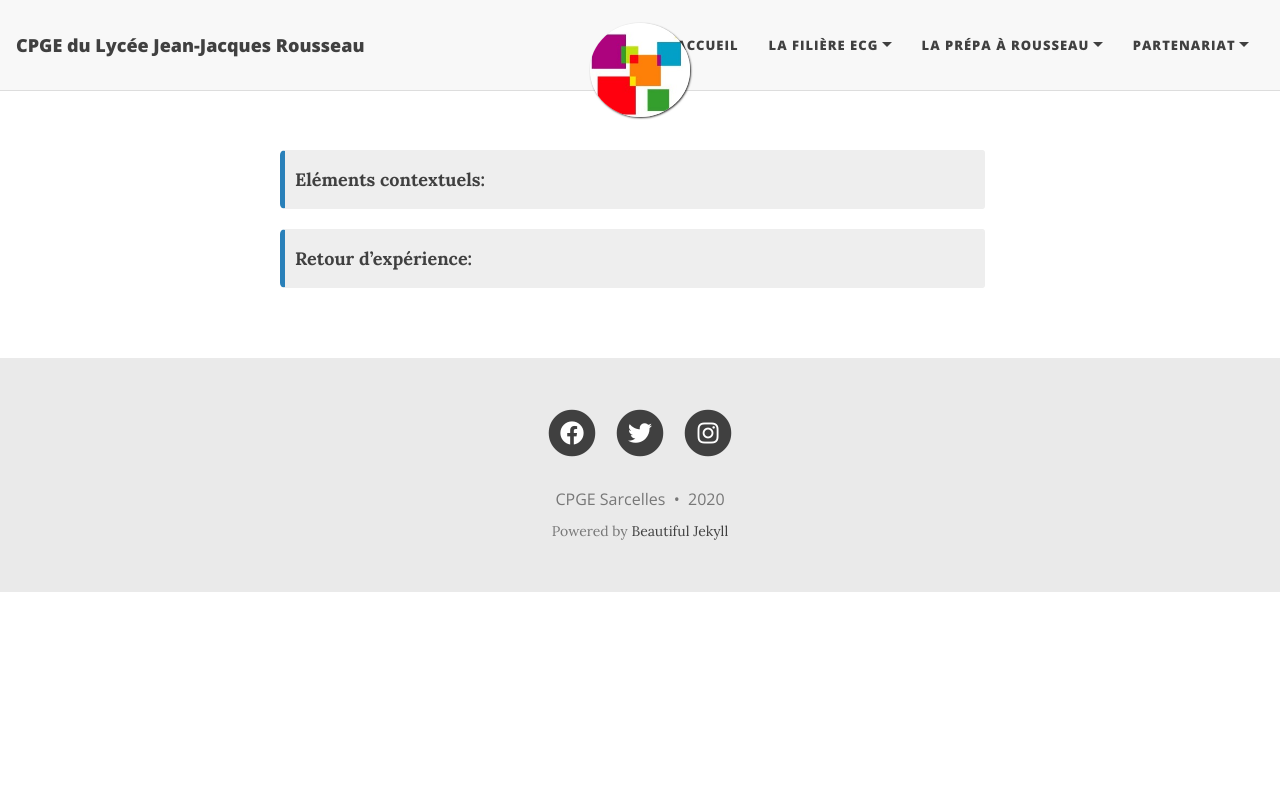
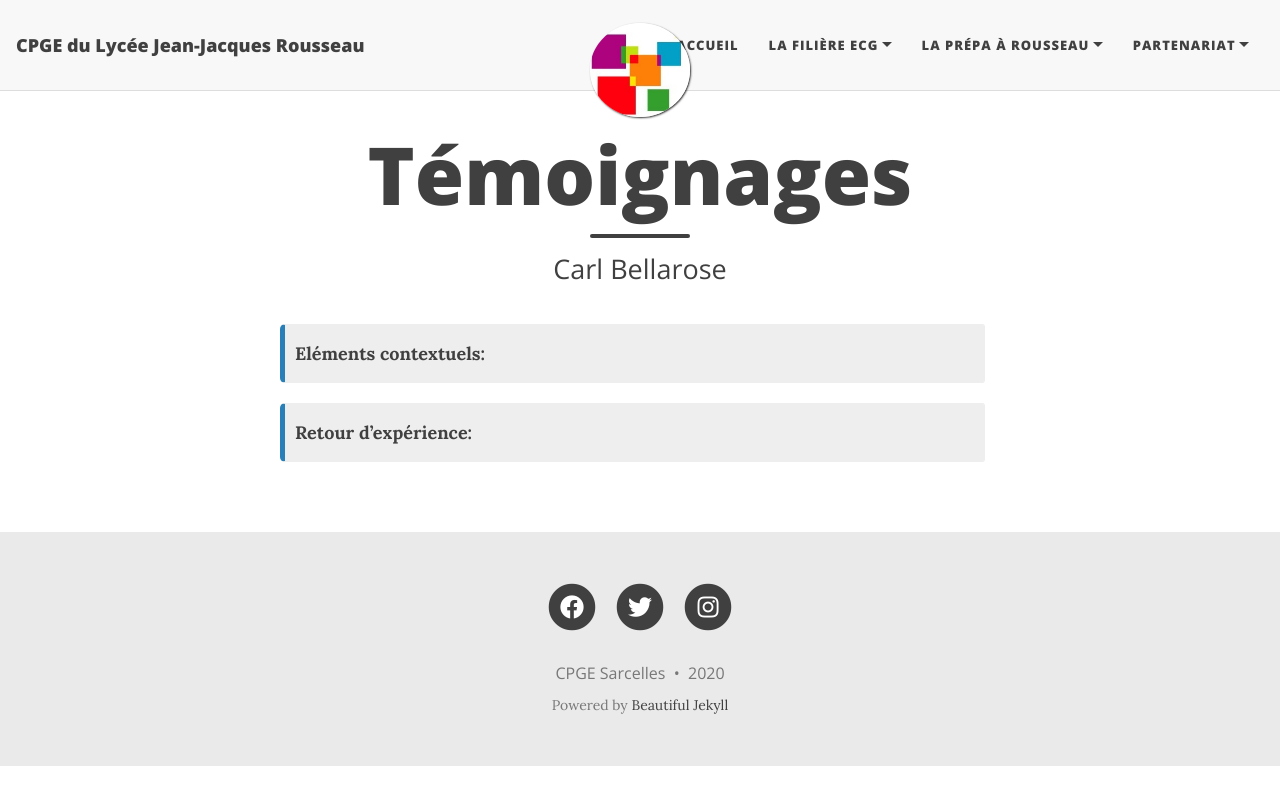
Before and after one commit to cpgesarcelles/cpgesarcelles.github.io, a Jekyll site: the page built from Temoignages/bellarose.md, in a window 1280 px wide. Shown: the top 805 px of the page. Built offline with Jekyll 4.4.1, drawn with Linux system fonts in a browser that asks for light colours; nearby versions of some CDN libraries.

Commit message:
Update bellarose.md

```diff
--- a/Temoignages/bellarose.md
+++ b/Temoignages/bellarose.md
@@ -1,5 +1,7 @@
 ---
 layout: page
+title: Témoignages
+subtitle: Carl Bellarose
 ---
 
 {: .box-note}
```
